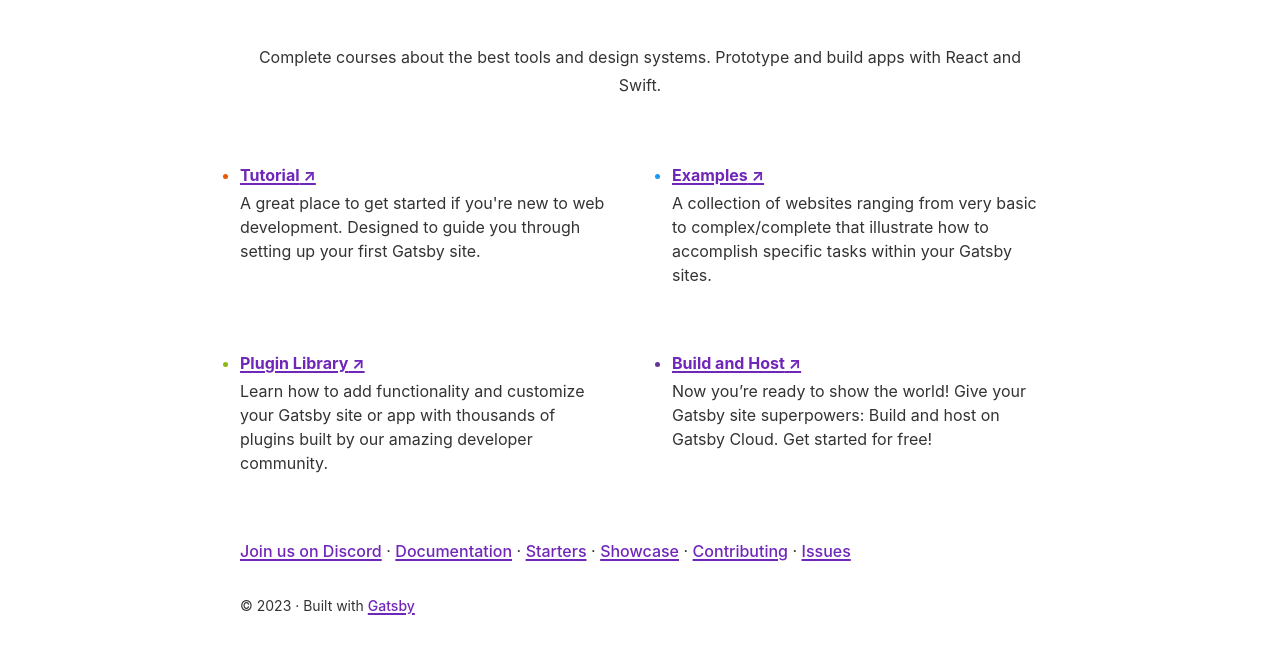
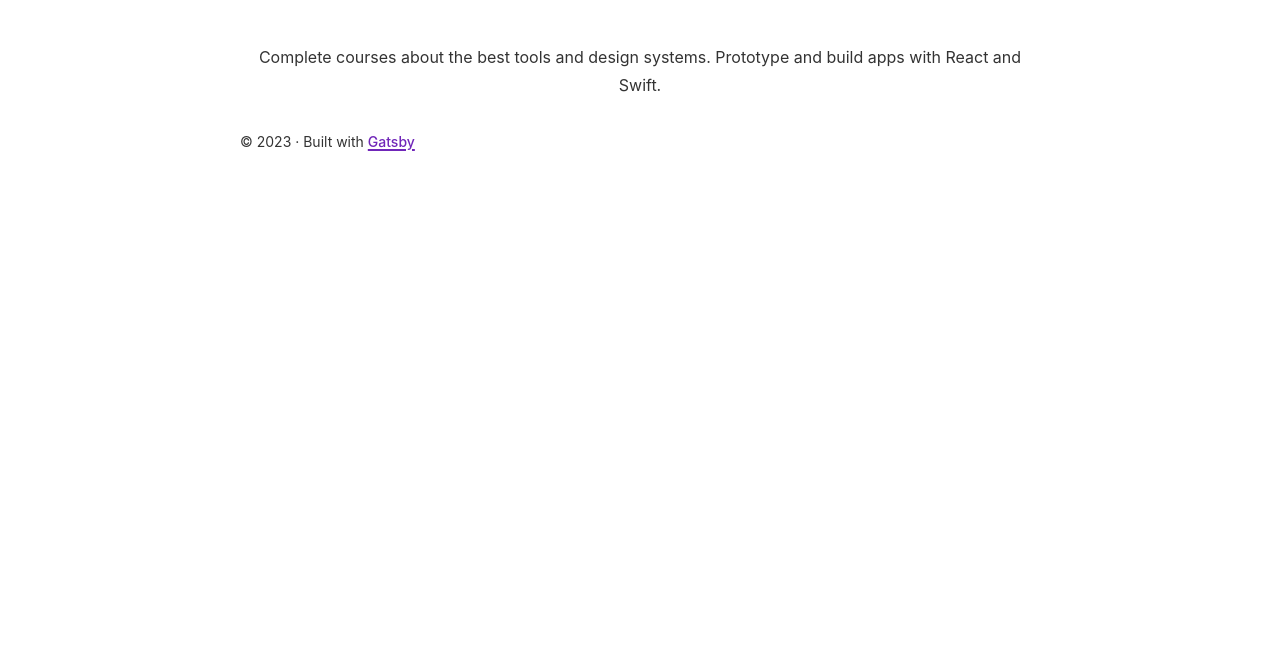
Before and after one commit to scaliasimo/course-landing-page, a Gatsby site: page / in a window 1280 px wide. Shown: the part 211-859 px from the top of the page. After the commit the page ends 800 px from the top, so only its background shows below. Built offline with nearby package versions, Linux system fonts and the light colour scheme; Gatsby itself is replaced by a stand-in of ours.

Commit message:
another first commit

```diff
--- a/src/pages/index.js
+++ b/src/pages/index.js
@@ -5,69 +5,6 @@
 import Layout from "../components/layout"
 import Seo from "../components/seo"
 import * as styles from "../components/index.module.css"
-
-const links = [
-  {
-    text: "Tutorial",
-    url: "https://www.gatsbyjs.com/docs/tutorial",
-    description:
-      "A great place to get started if you're new to web development. Designed to guide you through setting up your first Gatsby site.",
-  },
-  {
-    text: "Examples",
-    url: "https://github.com/gatsbyjs/gatsby/tree/master/examples",
-    description:
-      "A collection of websites ranging from very basic to complex/complete that illustrate how to accomplish specific tasks within your Gatsby sites.",
-  },
-  {
-    text: "Plugin Library",
-    url: "https://www.gatsbyjs.com/plugins",
-    description:
-      "Learn how to add functionality and customize your Gatsby site or app with thousands of plugins built by our amazing developer community.",
-  },
-  {
-    text: "Build and Host",
-    url: "https://www.gatsbyjs.com/cloud",
-    description:
-      "Now you’re ready to show the world! Give your Gatsby site superpowers: Build and host on Gatsby Cloud. Get started for free!",
-  },
-]
-
-const samplePageLinks = [
-  {
-    text: "Page 2",
-    url: "page-2",
-    badge: false,
-    description:
-      "A simple example of linking to another page within a Gatsby site",
-  },
-  { text: "TypeScript", url: "using-typescript" },
-  { text: "Server Side Rendering", url: "using-ssr" },
-  { text: "Deferred Static Generation", url: "using-dsg" },
-]
-
-const moreLinks = [
-  { text: "Join us on Discord", url: "https://gatsby.dev/discord" },
-  {
-    text: "Documentation",
-    url: "https://gatsbyjs.com/docs/",
-  },
-  {
-    text: "Starters",
-    url: "https://gatsbyjs.com/starters/",
-  },
-  {
-    text: "Showcase",
-    url: "https://gatsbyjs.com/showcase/",
-  },
-  {
-    text: "Contributing",
-    url: "https://www.gatsbyjs.com/contributing/",
-  },
-  { text: "Issues", url: "https://github.com/gatsbyjs/gatsby/issues" },
-]
-
-const utmParameters = `?utm_source=starter&utm_medium=start-page&utm_campaign=default-starter`
 
 const IndexPage = () => (
   <Layout>
@@ -89,25 +26,6 @@
       </p>
 
     </div>
-    <ul className={styles.list}>
-      {links.map(link => (
-        <li key={link.url} className={styles.listItem}>
-          <a
-            className={styles.listItemLink}
-            href={`${link.url}${utmParameters}`}
-          >
-            {link.text} ↗
-          </a>
-          <p className={styles.listItemDescription}>{link.description}</p>
-        </li>
-      ))}
-    </ul>
-    {moreLinks.map((link, i) => (
-      <React.Fragment key={link.url}>
-        <a href={`${link.url}${utmParameters}`}>{link.text}</a>
-        {i !== moreLinks.length - 1 && <> · </>}
-      </React.Fragment>
-    ))}
   </Layout>
 )
 
```
